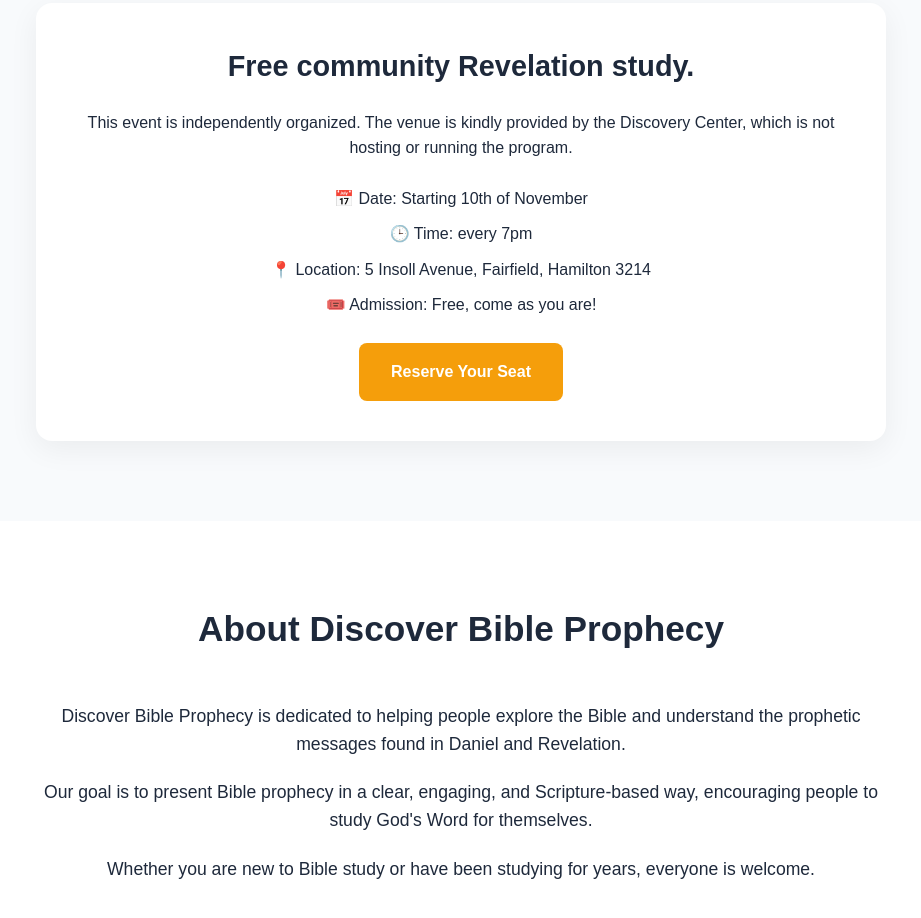
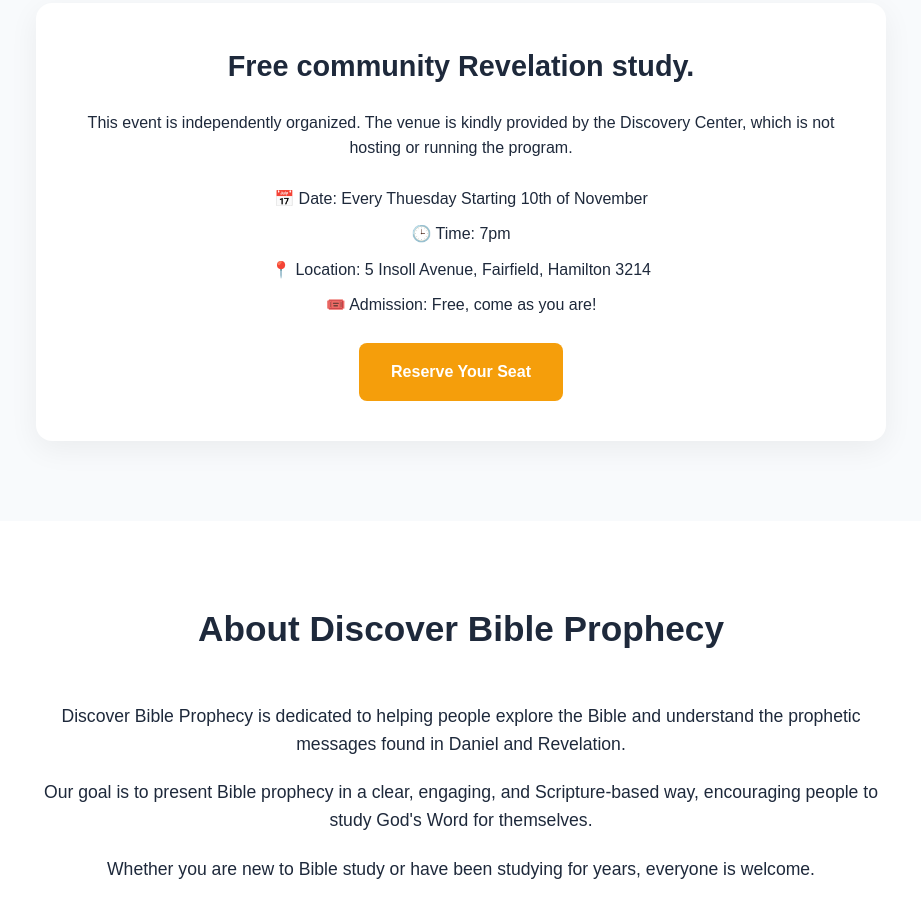
Before and after one commit to metty-commits/Prophesy-Bible-study, a plain HTML site: page index.html in a window 1280 px wide. Shown: the part 1461-2379 px from the top of the page, without its empty margins (179-1100 px from the left). Drawn offline with Linux system fonts and the light colour scheme.

Commit message:
index.html

```diff
--- a/index.html
+++ b/index.html
@@ -868,8 +868,8 @@
             </p>
 
             <div class="event-details">
-                <p>📅 Date: Starting 10th of November</p>
-                <p>🕒 Time: every 7pm</p>
+                <p>📅 Date: Every Thuesday Starting 10th of November</p>
+                <p>🕒 Time: 7pm</p>
                 <p>📍 Location: 5 Insoll Avenue, Fairfield, Hamilton 3214</p>
                 <p>🎟️ Admission: Free, come as you are!</p>
             </div>
```
